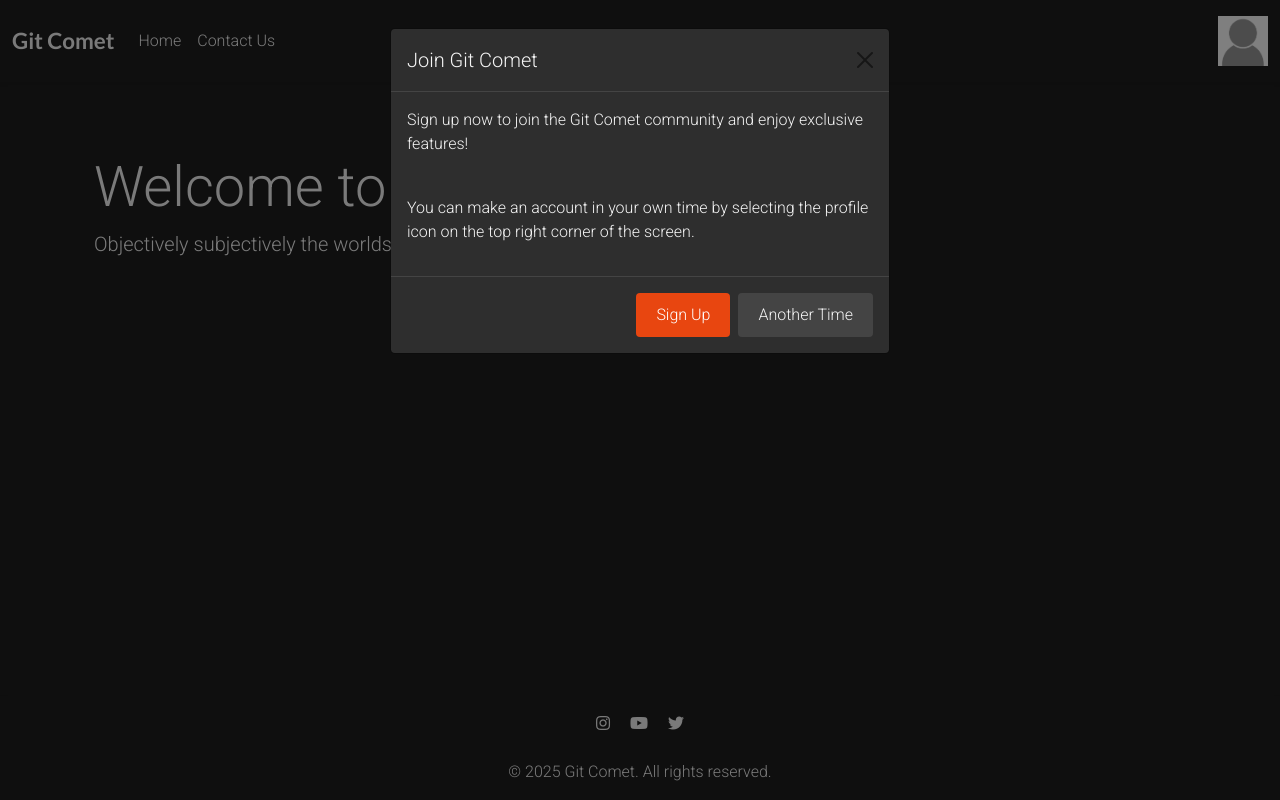
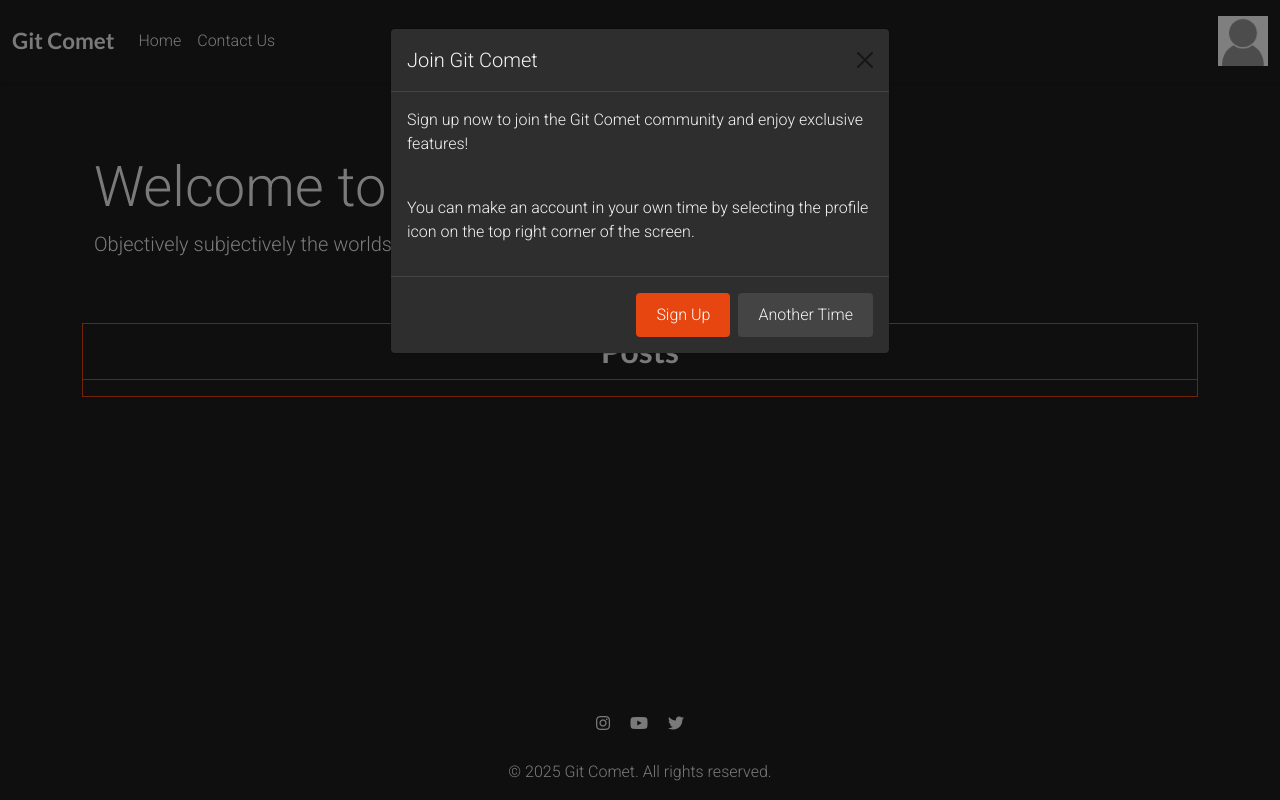
Before and after one commit to Ronan525/Git-Comet, a Django app: page /forum/ in a window 1280 px wide. Run offline with Django 4.2, Linux system fonts and the light colour scheme; data that the repository does not hold is empty; parts of the project's set-up code (start-up, migrations or seed data) failed here and were passed over.

Commit message:
Add custom heading styles and update post layout in forum index

```diff
--- a/forum/templates/forum/index.html
+++ b/forum/templates/forum/index.html
@@ -14,9 +14,9 @@
 </header>
 
 <!-- index.html content starts here -->
-<div class="container-fluid">
+<div class="container-fluid post-row">
     <div class="row">
-
+        <h1 class="posts-heading">Posts</h1>
         <!-- Blog Entries Column -->
         <div class="col-12 mt-3 left">
             <div class="row">
@@ -34,7 +34,7 @@
                             </a>
                             <p class="card-text">{{ post.excerpt }}</p>
                             <h2 class="card-text">Author: {{ post.author }}</h2>
-                            <hr/>
+                            <hr />
                             <p class="card-text text-muted h6">{{ post.date_posted }}</p>
                             <p class="card-text rating">Rating: {{ post.total_votes }}</p>
                         </div>
--- a/static/css/style.css
+++ b/static/css/style.css
@@ -410,3 +410,24 @@ footer {
 .form-check-label {
     color: #f5f5f5;
 }
+
+/* Custom Heading Styles */
+.posts-heading {
+    font-family: 'Lato', sans-serif;
+    font-size: 2rem;
+    font-weight: 700;
+    border-bottom: 1px solid #E84610; /* Bottom border */
+    color: #f5f5f5;
+    padding: 0.5rem 1rem; /* Adjust padding to make the border horizontally smaller */
+    margin: 0 auto; /* Center the heading */
+    display: inline-block; /* Make the heading inline-block to respect the padding */
+    background: transparent;
+    text-align: center;
+}
+
+.post-row {
+    border-bottom: 1px solid #E84610; /* Bottom border */
+    border-left: 1px solid #E84610; /* Left border */
+    border-right: 1px solid #E84610; /* Right border */
+    border-top: 1px solid #E84610; /* Top border */
+}
```
